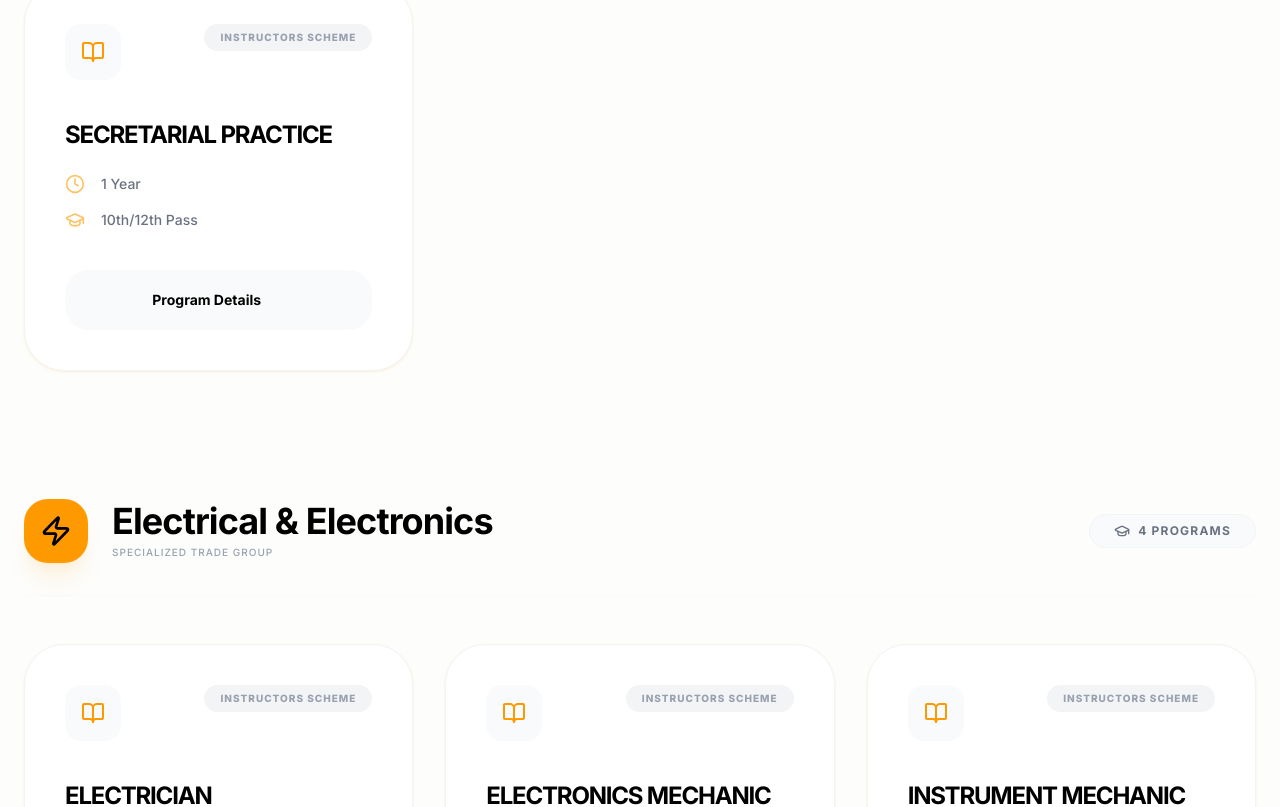
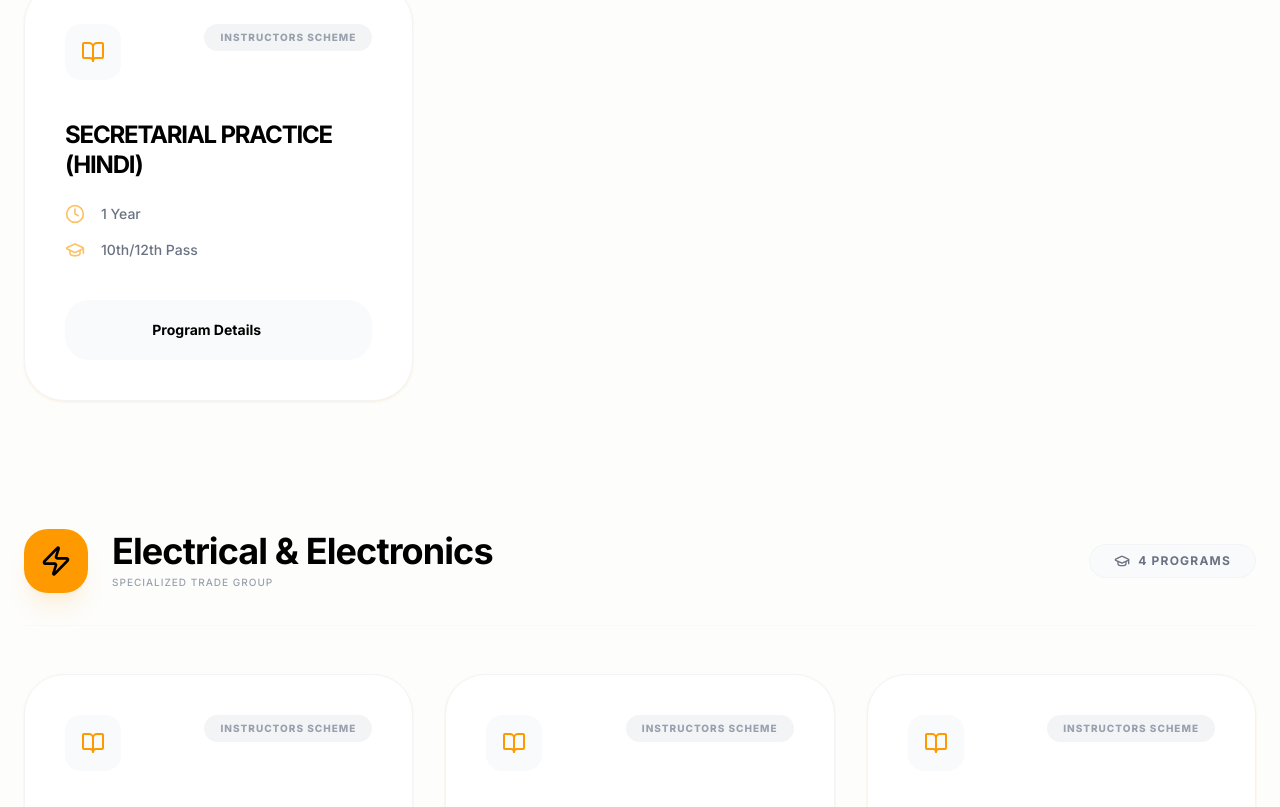
Before and after one commit to SinghHarshit2024/ITOT-LKO-WEBSITE, a React (Vite) app: page /courses in a window 1280 px wide. Shown: the part 1420-2227 px from the top of the page. Built offline with nearby package versions, Linux system fonts and the light colour scheme.

Commit message:
fix: Update course names for clarity
Refine the names of several courses within the Courses page to be more descriptive and accurately reflect their content. This improves user understanding of the available training programs.

```diff
--- a/src/pages/Courses.tsx
+++ b/src/pages/Courses.tsx
@@ -59,7 +59,7 @@ const Courses = () => {
           description: "Focuses on administrative excellence, digital office tools, communication skills, and organizational management."
         },
         {
-          name: "Secretarial Practice",
+          name: "Secretarial Practice (Hindi)",
           duration: "1 Year",
           eligibility: "10th/12th Pass",
           category: "IT & Digital Services",
@@ -98,7 +98,7 @@ const Courses = () => {
           description: "Training in process control instrumentation, calibration, and maintenance of industrial sensors."
         },
         {
-          name: "RAC Mechanic",
+          name: "Mechanic Refrigeration and Air-Conditioning",
           duration: "1 Year",
           eligibility: "10th Pass + ITI",
           category: "Electrical & Electronics",
@@ -144,6 +144,30 @@ const Courses = () => {
           prospects: ["Sanitation Trainer", "Site Supervisor", "Contractor"],
           description: "Training in modern sanitation systems, blueprint reading, and industrial plumbing solutions."
         },
+        {
+          name: "Draughtsman Mechanical",
+          duration: "1 Year",
+          eligibility: "10th Pass + ITI",
+          category: "Mechanical & Civil Works",
+          prospects: ["Mechanical CAD Instructor", "Design Engineer Assistant", "Drafting Consultant"],
+          description: "Comprehensive training in mechanical engineering drawings, machine component design, and CAD standards."
+        },
+        {
+          name: "Mechanic Diesel",
+          duration: "1 Year",
+          eligibility: "10th Pass + ITI",
+          category: "Mechanical & Civil Works",
+          prospects: ["Diesel Engine Trainer", "Heavy Vehicle Consultant", "Service Manager"],
+          description: "Specialized training in maintenance, troubleshooting, and repair of various diesel engine systems."
+        },
+        {
+          name: "Mechanic Tractor",
+          duration: "1 Year",
+          eligibility: "10th Pass + ITI",
+          category: "Mechanical & Civil Works",
+          prospects: ["Agricultural Machinery Trainer", "Farm Equipment Consultant", "Service Supervisor"],
+          description: "Focuses on the maintenance and repair of agricultural tractors and allied equipment used in farming."
+        },
       ]
     },
     {
@@ -174,6 +198,14 @@ const Courses = () => {
           category: "Creative & Lifestyle",
           prospects: ["Industrial Sewing Expert", "Production Manager", "Textile Trainer"],
           description: "Industrial sewing techniques, textile technology, and mass-production efficiency."
+        },
+        {
+          name: "Painting Technology",
+          duration: "1 Year",
+          eligibility: "10th Pass + ITI",
+          category: "Creative & Lifestyle",
+          prospects: ["Surface Finishing Trainer", "Industrial Painter", "Coating Consultant"],
+          description: "Covers advanced spray painting techniques, surface preparation, and industrial coating technologies."
         },
       ]
     }
```
